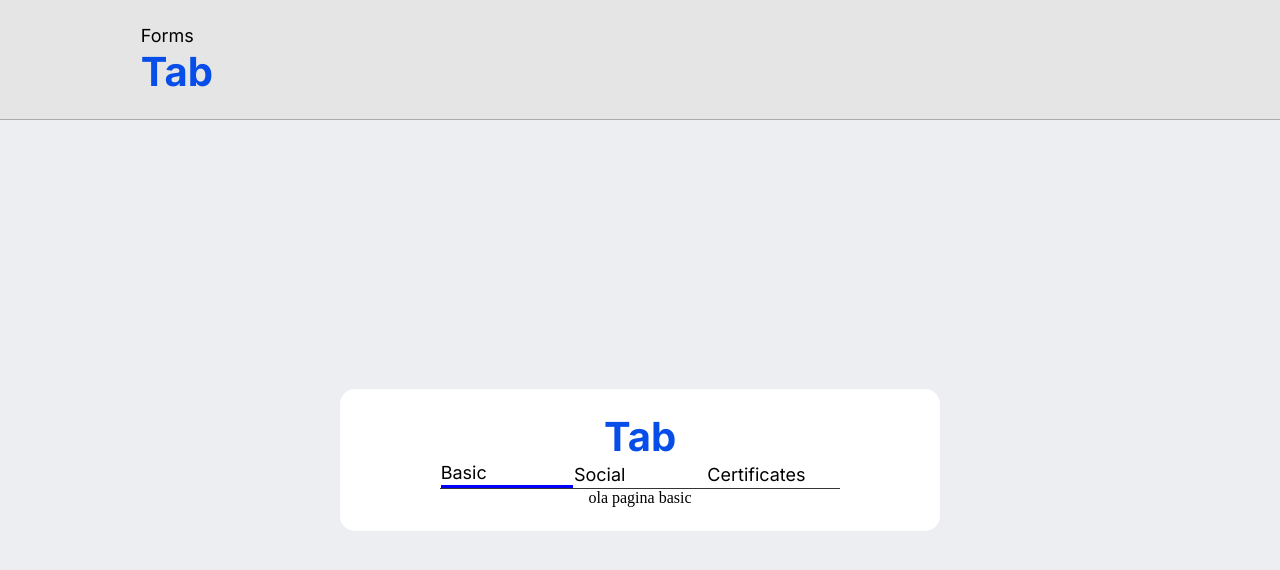
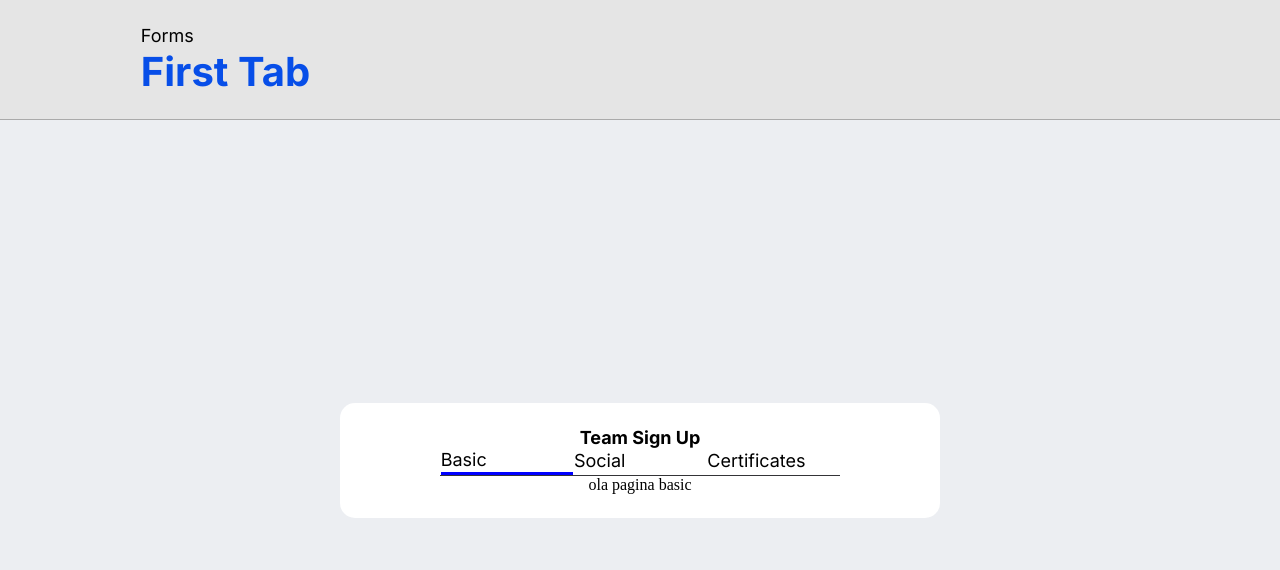
Before and after one commit to LeonardoVechieti/desafio4_compass, a Vue app: page / in a window 1280 px wide. Shown: the top 570 px of the page. Built offline with nearby package versions, Linux system fonts and the light colour scheme.

Commit message:
Fix: menu

```diff
--- /dev/null
+++ b/src/components/containers/Header copy/Header.scss
@@ -0,0 +1,24 @@
+* {
+    box-sizing: border-box;
+    padding: 0;
+    margin: 0;
+    font-size: 1rem;
+}
+
+.headerContainer{
+    display: flex;
+    flex-direction: column;
+    height: 15vh;
+    background-color: #e5e5e5;
+    justify-content: center;
+    padding-left: 11%;
+    border-bottom: 1px solid #aaaaaa;
+
+    .headerText{
+        display: block;
+    }
+
+    .headerTitle{
+        display: block;
+    }
+}
--- a/src/components/micro/Title/Title.vue
+++ b/src/components/micro/Title/Title.vue
@@ -1,6 +1,9 @@
 <template>
   <div class="title">
-    <h1 class="nameClass">{{ tabName }} Tab</h1>
+    <h1 :class="nameClass" v-if="type === 'h1'">{{ titleMsg }}</h1>
+    <h2 :class="nameClass" v-if="type === 'h2'">{{ titleMsg }}</h2>
+    <h3 :class="nameClass" v-if="type === 'h3'">{{ titleMsg }}</h3>
+    <h4 :class="nameClass" v-if="type === 'h4'">{{ titleMsg }}</h4>
   </div>
 </template>
 
@@ -17,14 +20,10 @@ export default {
       type: String,
       default: "nameClass",
     },
-    tabName: {
+    titleMsg: {
       type: String,
+      default: "null",
     },
-  },
-  data(){
-    return{
-      type: "Forms",
-    };
   },
 };
 </script>
```
Also changed, not shown: src/components/containers/Header copy/Header.vue (added, +33 -0 lines).
